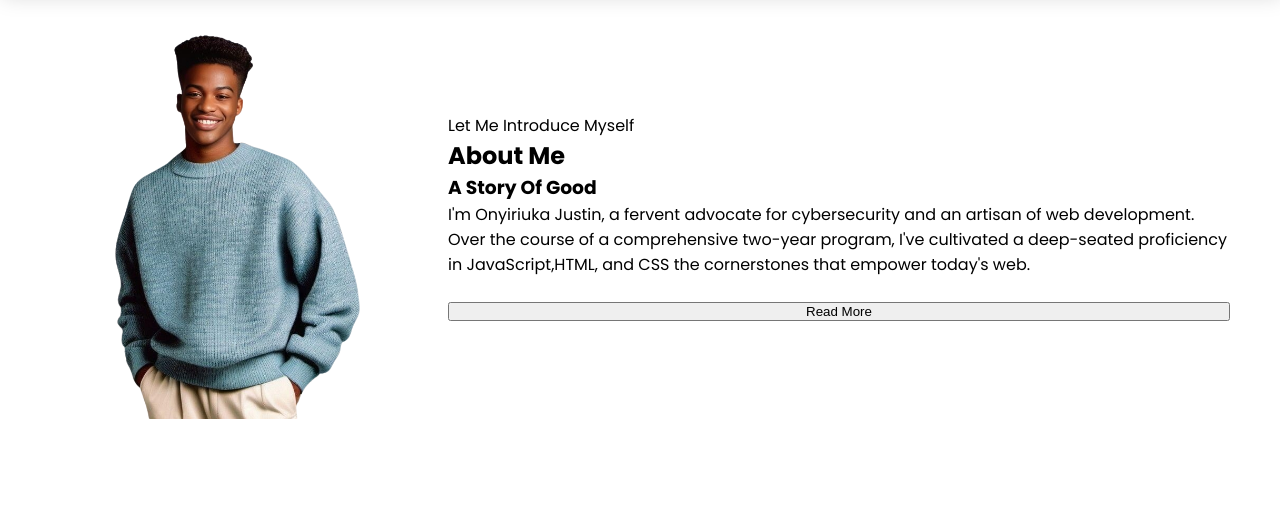
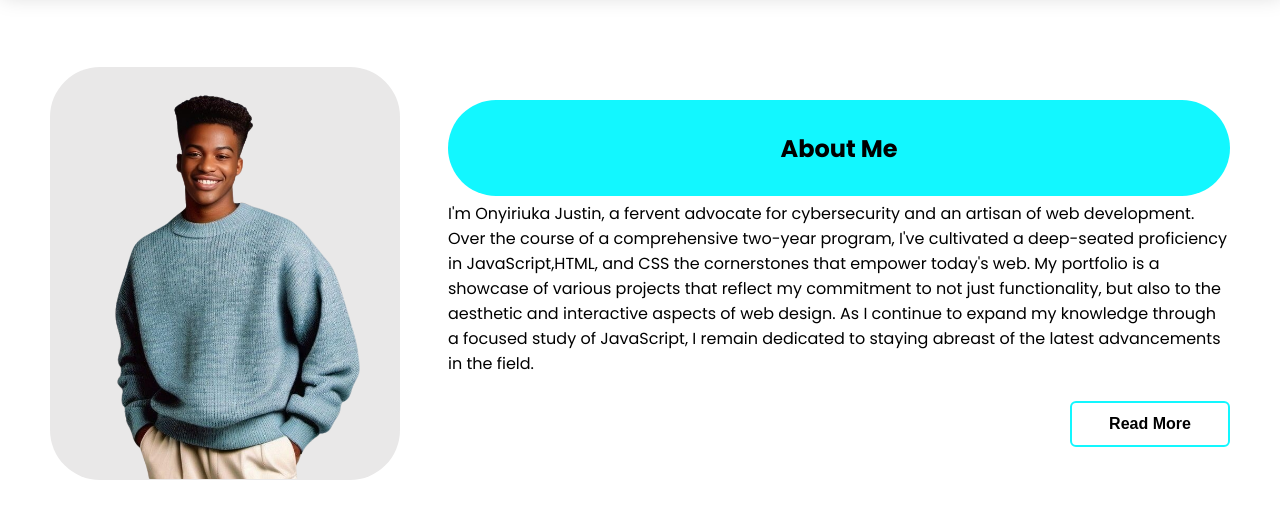
Before and after one commit to justinedoc/portfolioidea, a plain HTML site: page about.html in a window 1280 px wide. Shown: the part 115-634 px from the top of the page. Drawn offline with nearby package versions, Linux system fonts and the light colour scheme.

Commit message:
updated about and style

```diff
--- a/about.html
+++ b/about.html
@@ -99,25 +99,54 @@
 
         <div class="about-img-container">
             <img src="img/aboutbg.png" alt="">
+            <div class="liquid-shape">
+                <svg viewBox="0 0 500 500" xmlns="http://www.w3.org/2000/svg" xmlns:xlink="http://www.w3.org/1999/xlink"
+                    width="100%" id="blobSvg">
+                    <path fill="#12f7ff">
+                        <animate attributeName="d" dur="20000ms" repeatCount="indefinite"
+                            values="M458.5,326Q431,402,359.5,435Q288,468,209.5,462Q131,456,97.5,387Q64,318,61,249Q58,180,104.5,129Q151,78,221.5,44.5Q292,11,361.5,54.5Q431,98,458.5,174Q486,250,458.5,326Z;
+
+                             M436.5,312.5Q399,375,342,411Q285,447,215,439.5Q145,432,111,372.5Q77,313,73,248.5Q69,184,115.5,141Q162,98,227.5,52.5Q293,7,340.5,71Q388,135,431,192.5Q474,250,436.5,312.5Z;
+
+                             M452,328Q436,406,361.5,434Q287,462,223.5,434Q160,406,113,361.5Q66,317,52,245Q38,173,89,116.5Q140,60,212,59Q284,58,351,83.5Q418,109,443,179.5Q468,250,452,328Z;
+
+                             M457,328.5Q438,407,362.5,433Q287,459,221,437Q155,415,117,363.5Q79,312,72,247.5Q65,183,104,123.5Q143,64,216.5,42.5Q290,21,360.5,59.5Q431,98,453.5,174Q476,250,457,328.5Z;
+
+                             M448.5,326.5Q432,403,359,429.5Q286,456,223.5,430.5Q161,405,90,369.5Q19,334,43,259Q67,184,106,125.5Q145,67,215.5,55Q286,43,362.5,67.5Q439,92,452,171Q465,250,448.5,326.5Z;
+
+                             M445.5,321Q419,392,352.5,424.5Q286,457,218,440Q150,423,85.5,378.5Q21,334,47.5,260Q74,186,112,131.5Q150,77,218,61Q286,45,354,75Q422,105,447,177.5Q472,250,445.5,321Z;
+
+                             M438.5,308Q389,366,336,402Q283,438,209,443.5Q135,449,79.5,390.5Q24,332,51,259.5Q78,187,114,132Q150,77,218.5,57.5Q287,38,343,81.5Q399,125,443.5,187.5Q488,250,438.5,308Z;
+
+                             M451.5,325Q429,400,358,431Q287,462,220,440Q153,418,86.5,376Q20,334,50.5,261Q81,188,114.5,130.5Q148,73,220,42Q292,11,353.5,61.5Q415,112,444.5,181Q474,250,451.5,325Z">
+                        </animate>
+
+
+                    </path>
+                </svg>
+            </div>
         </div>
 
         <div class="about-content" id="aboutContent">
-            <span class="me">Let Me Introduce Myself</span>
-            <h2><span>About Me</span></h2>
-            <h3>A Story Of Good</h3>
+
+            <div class="parent-fill">
+
+                <h2>About Me</h2>
+                <div class="animation-fill"></div>
+            </div>
+
 
             <p>I'm Onyiriuka Justin, a fervent advocate for cybersecurity and an artisan of web development. Over the
                 course of a comprehensive two-year program, I've cultivated a deep-seated proficiency in
                 JavaScript,HTML, and CSS the cornerstones that empower today's web.
-                <br>
-                <br>
-            <div class="readmore-unclicked">
+
                 My portfolio is a showcase of various projects that reflect my commitment to not just functionality, but
                 also to the aesthetic and interactive aspects of web design. As I continue to expand my knowledge
                 through a focused study of JavaScript, I remain dedicated to staying abreast of the latest advancements
                 in the field.
                 <br>
                 <br>
+            <div class="readmore-unclicked">
                 The magic of transforming a nascent idea into a fully-functional website captivates me. It's a journey I
                 cherish, from the initial concept to the intricacies of code that bring a vision to fruition. This
                 process is a testament to the power and beauty of web development.
@@ -129,10 +158,13 @@
                 for excellence and innovation.</p>
             </div>
 
+            <div class="btn-container">
+                <button class="read-more-btn" id="readMoreBtn">
+                    <span class="read-more-btn-txt" id="btnText">Read More</span>
+                </button>
+            </div>
 
-            <button class="read-more-btn" id="readMoreBtn">
-                <span class="read-more-btn-txt" id="btnText">Read More</span>
-            </button>
+
         </div>
 
     </section>
--- a/style.css
+++ b/style.css
@@ -431,13 +431,6 @@ i {
     border: 1px solid var(--hover-color);
 }
 
-/* .darkmode .hero-texts-section .social-icons a i:hover {
-    background: var(--secon-bg-color);
-    color: var(--hover-color);
-    border: 1px solid var(--hover-color);
-} */
-
-
 @keyframes dropIn {
     from {
         transform: translateY(-30px);
@@ -766,20 +759,28 @@ input:checked+.slider:before {
 /* about section  */
 
 #about-section {
-    padding: 10px 50px;
+    padding: 20px 50px;
     display: flex;
     grid-gap: 3rem;
     align-items: center;
+    margin-top: 50px;
+    overflow-x: hidden;
 }
 
 .about-img-container {
     max-width: 350px;
     height: auto;
+    background: #e9e8e8;
+    border-radius: 50px;
+    z-index: -1;
 }
 
 .about-img-container img {
     width: 100%;
     height: 100%;
+    z-index: 10;
+    position: relative;
+    margin-bottom: -6px;
 }
 
 .about-content {
@@ -787,8 +788,85 @@ input:checked+.slider:before {
     display: inline-flex;
     flex-direction: column;
     justify-content: center;
+
+    text-align: left;
 }
 
 .readmore-unclicked {
     display: none;
 }
+
+.btn-container {
+    display: flex;
+    justify-content: flex-end;
+}
+
+.read-more-btn {
+    border: 2px solid var(--hover-color);
+    border-radius: 6px;
+    width: 160px;
+    padding: 12px;
+    background: transparent;
+    font-size: 16px;
+    font-weight: 600;
+    overflow: hidden;
+    position: relative;
+}
+
+.read-more-btn::before {
+    content: "";
+    position: absolute;
+    width: 0%;
+    height: 100%;
+    top: 0;
+    left: 0;
+    z-index: -1;
+    background: var(--hover-color);
+    transition: .5s ease-in-out;
+}
+
+.read-more-btn:hover::before {
+    width: 100%;
+}
+
+.about-img-container .liquid-shape {
+    width: 50%;
+    position: absolute;
+    left: -30%;
+    top: 10%;
+    z-index: -1;
+}
+
+.parent-fill {
+    position: relative;
+    margin-bottom: 5px;
+}
+
+.animation-fill {
+    width: 10%;
+    height: 12vh;
+    background: var(--hover-color);
+    border-radius: 20px;
+    position: absolute;
+    top: 0;
+    left: 0;
+    z-index: -1;
+    transition: .5s ease;
+    animation: fill 3s forwards linear;
+    animation-delay: .5s;
+}
+
+@keyframes fill {
+    100% {
+        width: 100%;
+        border-radius: 50px;
+    }
+}
+
+.about-content h2 {
+    width: 100%;
+    height: 12vh;
+    display: flex;
+    justify-content: center;
+    align-items: center;
+}
```
